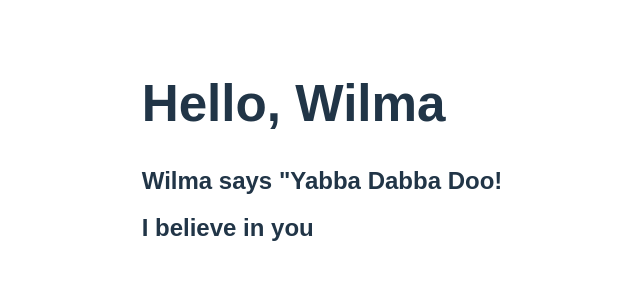
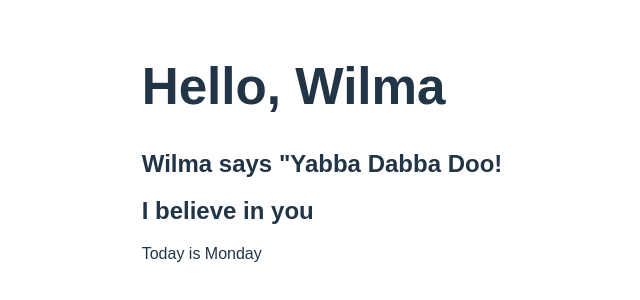
Before and after one commit to Ellieellie12/react-practice, a React (Vite) app: page / in a window 1280 px wide. Shown: the part 248-548 px from the top of the page, without its empty margins (318-958 px from the left). Built offline with nearby package versions, Linux system fonts and the light colour scheme.

Commit message:
add current day

```diff
--- a/src/Greeter.jsx
+++ b/src/Greeter.jsx
@@ -6,6 +6,7 @@ const Greeter = (props) => {
       <h1>Hello, {props.friend ? props.friend.name : 'friend'}</h1>
       <h2> {props.friend.name} says "{props.quote}</h2>
       <h2>I believe in you</h2>
+      <p>Today is {new Date().getDay() === 1 ? 'Monday' : 'not Monday'}</p>
     </>
 
   )
```
